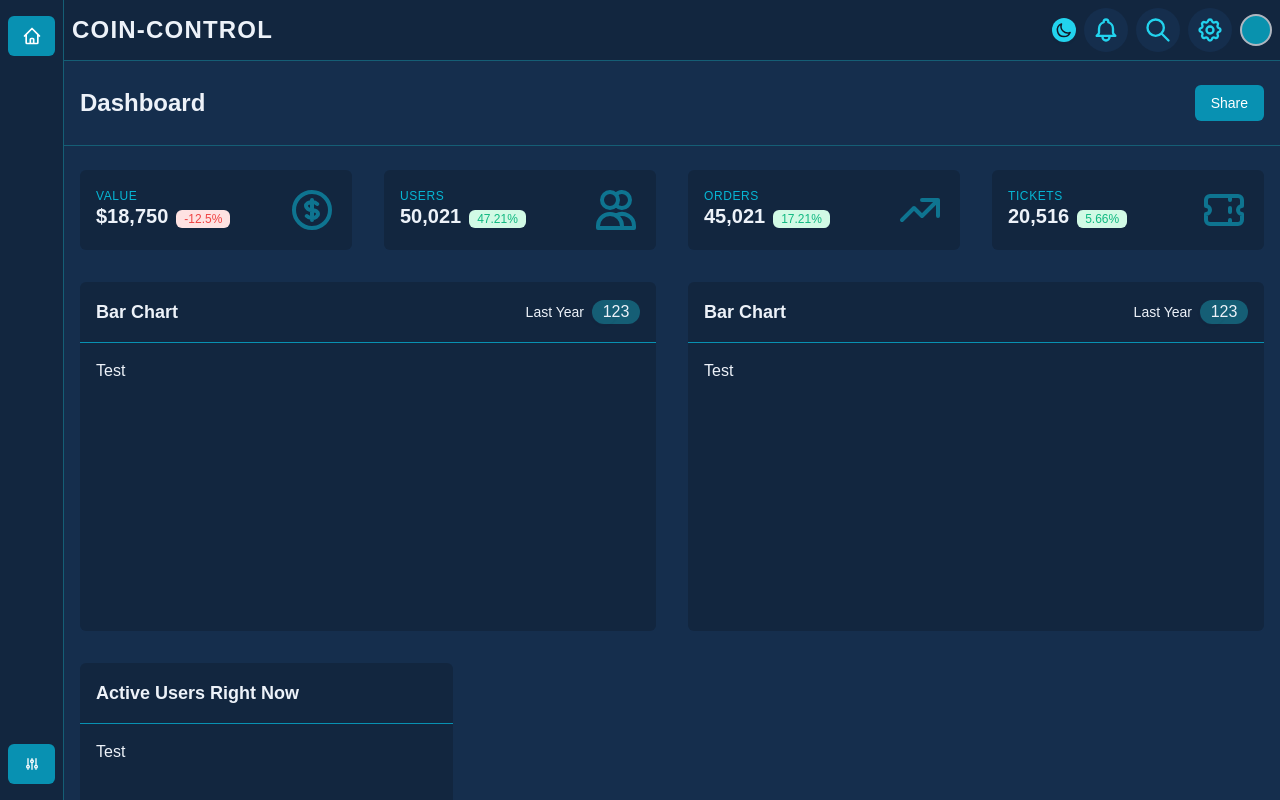
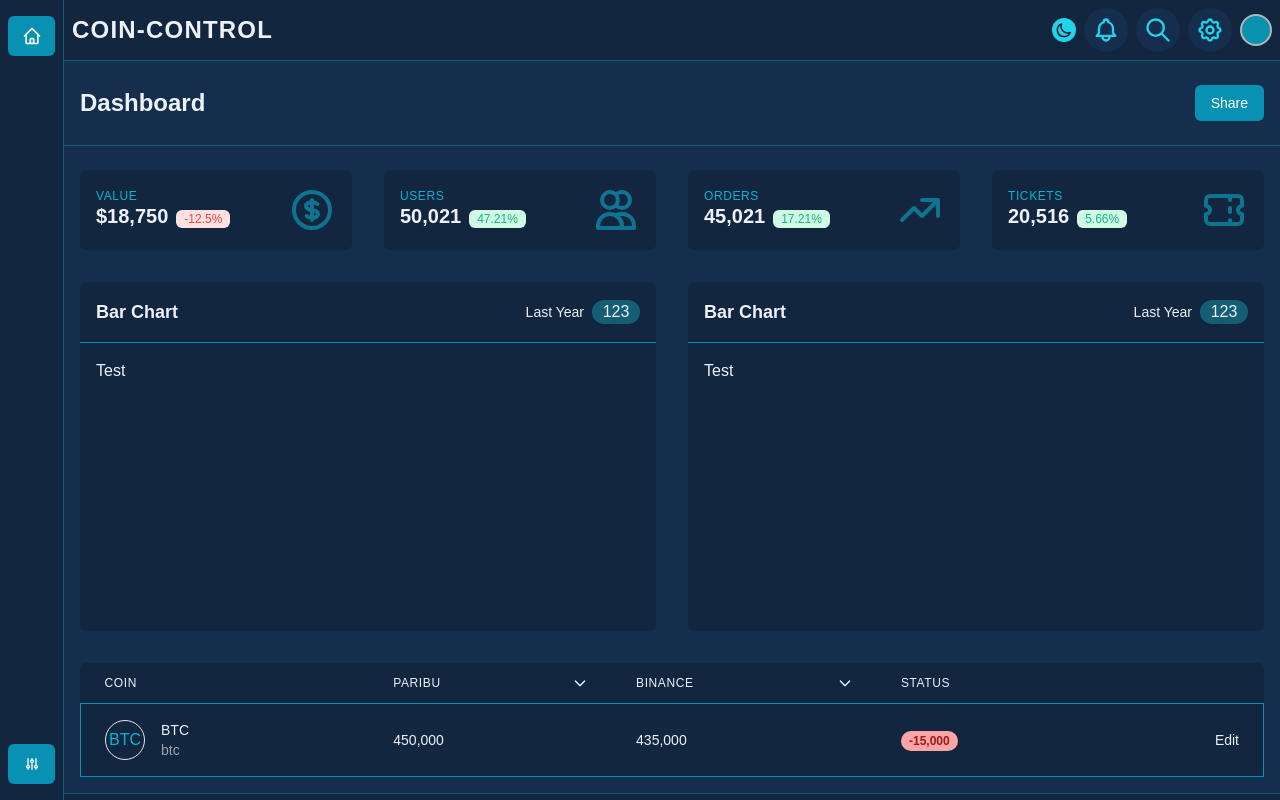
Before and after one commit to movwf/coin-control, a Next.js app: page / in a window 1280 px wide. Built offline with nearby package versions, Linux system fonts and the light colour scheme.

Commit message:
UI Element Created -> Table

```diff
--- /dev/null
+++ b/components/UI/Table/TableRow.tsx
@@ -0,0 +1,56 @@
+interface ICoinTable {
+  name: string;
+  code: string;
+  prices: { market: string; currentPrice: number }[];
+}
+
+function TableRow(coin: ICoinTable) {
+  const diff = coin.prices[1].currentPrice - coin.prices[0].currentPrice;
+  return (
+    <tr className="border dark:border-primary hover:bg-primary-dark">
+      <td className="px-6 py-4 whitespace-nowrap">
+        <div className="flex items-center">
+          <div className="flex-shrink-0 h-10 w-10">
+            <div className="h-10 w-10 border rounded-full flex flex-col justify-center items-center">
+              <span className="row">{coin.name.substring(0, 3)}</span>
+            </div>
+          </div>
+          <div className="ml-4">
+            <div className="text-sm font-medium text-black dark:text-light">
+              {coin.name}
+            </div>
+            <div className="text-sm text-gray-400">{coin.code}</div>
+          </div>
+        </div>
+      </td>
+      <td className="px-6 py-4 whitespace-nowrap">
+        <div className="text-sm text-black dark:text-light">
+          {coin.prices[0].currentPrice.toLocaleString()}
+        </div>
+      </td>
+      <td className="px-6 py-4 whitespace-nowrap">
+        <div className="text-sm text-black dark:text-light">
+          {coin.prices[1].currentPrice.toLocaleString()}
+        </div>
+      </td>
+      <td className="px-6 py-4 whitespace-nowrap">
+        {/* Badge for status */}
+        <span
+          className={`px-2 inline-flex text-xs leading-5 font-semibold rounded-full bg-${
+            diff > 0 ? "green" : "red"
+          }-300 text-${diff > 0 ? "green" : "red"}-800`}
+        >
+          {diff.toLocaleString()}
+        </span>
+      </td>
+      <td className="px-6 py-4 whitespace-nowrap text-right text-sm font-medium">
+        {/* Edit Icons */}
+        <a href="#" className="text-primary-dark dark:text-light">
+          Edit
+        </a>
+      </td>
+    </tr>
+  );
+}
+
+export default TableRow;
--- /dev/null
+++ b/components/UI/Table/index.tsx
@@ -0,0 +1,143 @@
+import { useState } from "react";
+import TableRow from "./TableRow";
+import { ChevronDownIcon } from "@heroicons/react/outline";
+const CoinData = [
+  {
+    name: "BTC",
+    code: "btc", // btc-tl Paribu btctry Binance
+    prices: [
+      { market: "Paribu", currentPrice: 450000 },
+      { market: "Binance", currentPrice: 435000 },
+    ],
+  },
+];
+
+function index() {
+  const [menuOpen, setMenuOpen] = useState({
+    "market-1": false,
+    "market-2": false,
+  });
+  return (
+    <div className="h-full bg-white rounded-md dark:bg-darker">
+      <table className="min-w-full">
+        <thead className="p-4 h-full w-full border-b dark:border-primary text-primary-dark dark:text-light">
+          <tr>
+            <th
+              scope="col"
+              className="px-6 py-3 h-full text-left text-xs font-medium  uppercase tracking-wider"
+            >
+              COIN
+            </th>
+            <th className="relative px-6 py-3 text-left text-xs font-medium  uppercase tracking-wider hover:bg-primary-dark hover:dark:bg-primary-light cursor-pointer">
+              <div
+                className="flex flex-row h-full w-full"
+                onClick={() => {
+                  setMenuOpen({
+                    ...menuOpen,
+                    "market-1": !menuOpen["market-1"],
+                  });
+                }}
+                onMouseOver={() => {
+                  setMenuOpen({
+                    ...menuOpen,
+                    "market-1": !menuOpen["market-1"],
+                  });
+                }}
+              >
+                <span className="col">{CoinData[0].prices[0].market}</span>
+                <span className="col ml-auto">
+                  <ChevronDownIcon className="w-4 h-4" />
+                </span>
+              </div>
+              <div
+                hidden={!menuOpen["market-1"]}
+                className="absolute right-0 w-full top-10 border"
+                onMouseLeave={() => {
+                  setMenuOpen({
+                    ...menuOpen,
+                    "market-1": !menuOpen["market-1"],
+                  });
+                }}
+              >
+                <ul className="flex flex-col list-none">
+                  <li
+                    className="row w-full h-10 flex flex-row justify-center items-center bg-primary-darker hover:bg-primary-light"
+                    onClick={() => {
+                      alert("1");
+                    }}
+                  >
+                    Paribu
+                  </li>
+                  <li className="row w-full h-10 flex flex-row justify-center items-center bg-primary-darker hover:bg-primary-light">
+                    Binance
+                  </li>
+                  <li className="row w-full h-10 flex flex-row justify-center items-center bg-primary-darker hover:bg-primary-light">
+                    Bitvavo
+                  </li>
+                </ul>
+              </div>
+            </th>
+            <th className="relative px-6 py-3 text-left text-xs font-medium  uppercase tracking-wider hover:bg-primary-dark hover:dark:bg-primary-light cursor-pointer">
+              <div
+                className="flex flex-row"
+                onClick={() => {
+                  setMenuOpen({
+                    ...menuOpen,
+                    "market-2": !menuOpen["market-2"],
+                  });
+                }}
+                onMouseOver={() => {
+                  setMenuOpen({
+                    ...menuOpen,
+                    "market-2": !menuOpen["market-2"],
+                  });
+                }}
+              >
+                <span className="col">{CoinData[0].prices[1].market}</span>
+                <span className="col ml-auto">
+                  <ChevronDownIcon className="w-4 h-4" />
+                </span>
+              </div>
+              <div
+                hidden={!menuOpen["market-2"]}
+                className="absolute right-0 w-full top-10 border"
+                onMouseLeave={() => {
+                  setMenuOpen({
+                    ...menuOpen,
+                    "market-2": !menuOpen["market-2"],
+                  });
+                }}
+              >
+                <ul className="flex flex-col list-none">
+                  <li className="row w-full h-10 flex flex-row justify-center items-center bg-primary-darker hover:bg-primary-light">
+                    Paribu
+                  </li>
+                  <li className="row w-full h-10 flex flex-row justify-center items-center bg-primary-darker hover:bg-primary-light">
+                    Binance
+                  </li>
+                  <li className="row w-full h-10 flex flex-row justify-center items-center bg-primary-darker hover:bg-primary-light">
+                    Bitvavo
+                  </li>
+                </ul>
+              </div>
+            </th>
+            <th
+              scope="col"
+              className="px-6 py-3 text-left text-xs font-medium uppercase tracking-wider"
+            >
+              STATUS
+            </th>
+            <th scope="col" className="relative px-6 py-3">
+              <span className="sr-only">Edit</span>
+            </th>
+          </tr>
+        </thead>
+        <tbody className="text-primary-dark dark:text-primary-light ">
+          <TableRow {...CoinData[0]} />
+        </tbody>
+      </table>
+    </div>
+  );
+}
+
+export default index;
--- a/pages/index.tsx
+++ b/pages/index.tsx
@@ -2,6 +2,7 @@ import Layout from "../components/Layout";
 import CardWithHeadingAndBadge from "../components/UI/CardWithHeadingAndBadge";
 import CardWithHeading from "../components/UI/CardWithHeading";
 import StatusCard from "../components/UI/StatusCard";
+import Table from "../components/UI/Table";
 
 export default function Home() {
   return (
@@ -64,12 +65,9 @@ export default function Home() {
             </CardWithHeadingAndBadge>
           </div>
         </div>
-
         <div className="grid grid-cols-1 p-4 space-y-8 lg:gap-8 lg:space-y-0 lg:grid-cols-3">
-          <div className="col-span-1 h-96">
-            <CardWithHeading title="Active Users Right Now">
-              <span>Test</span>
-            </CardWithHeading>
+          <div className="col-span-3">
+            <Table />
           </div>
         </div>
       </div>
```
